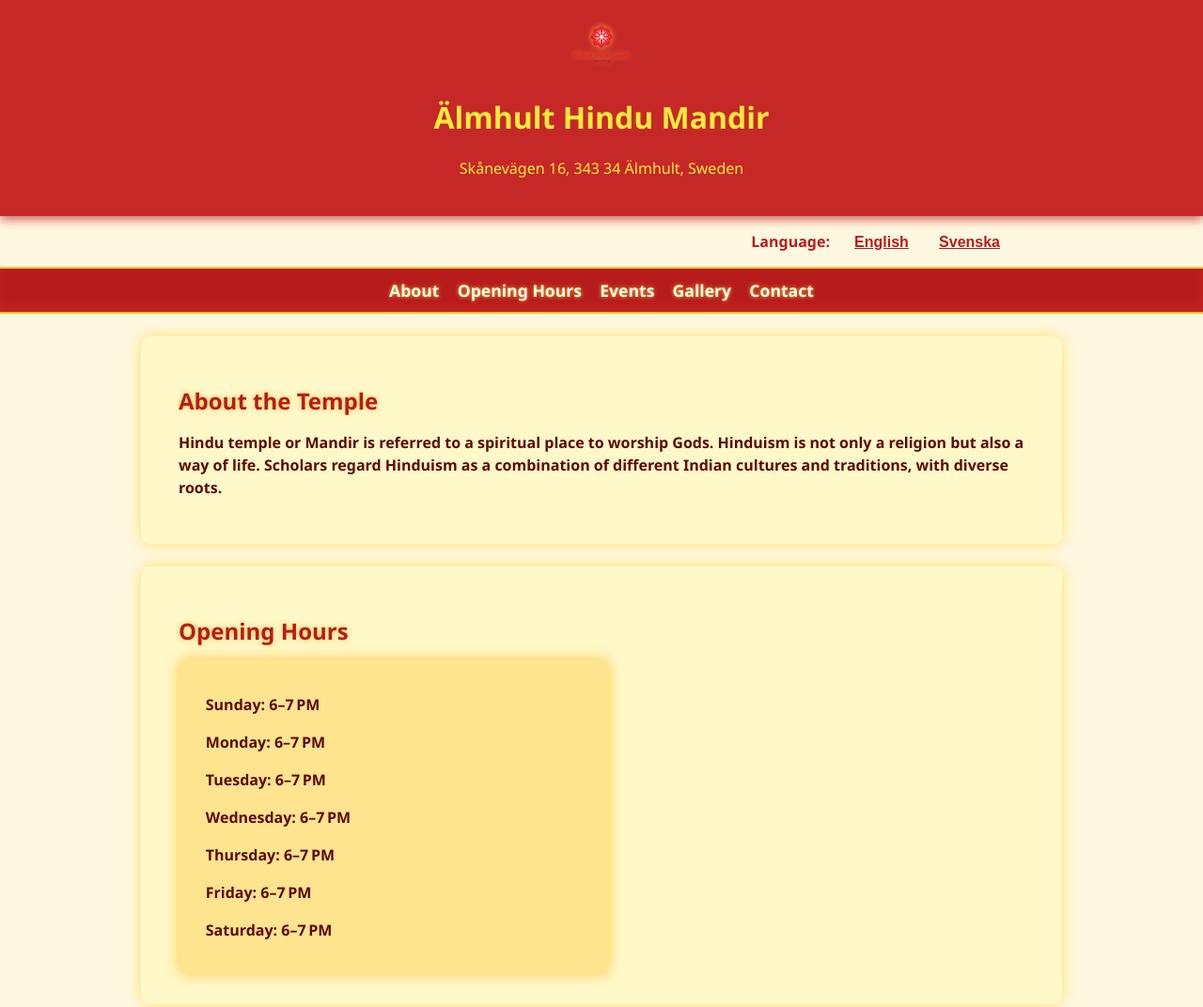
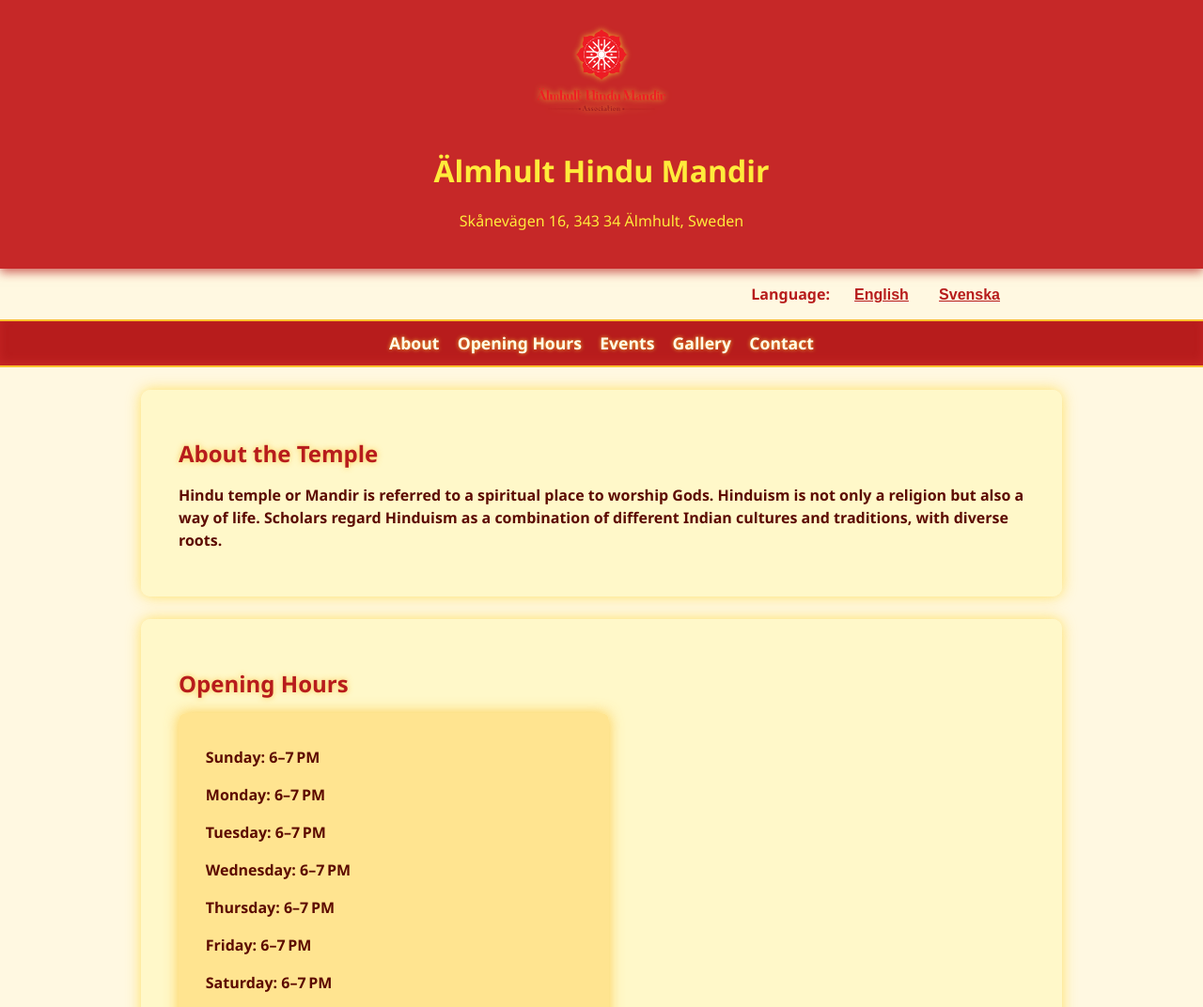
Before and after one commit to IMpasta218/AHMA, a plain HTML site: page index.html in a window 1280 px wide. Shown: the top 1072 px of the page at 94% size. Drawn offline with Linux system fonts and the light colour scheme.

Commit message:
Update index.html

```diff
--- a/index.html
+++ b/index.html
@@ -19,7 +19,7 @@
       box-shadow: 0 4px 10px #b71c1caa;
     }
     .logo {
-      width: 80px;
+      width: 180px;
       cursor: pointer;
       filter: drop-shadow(0 0 3px #fdd835cc);
       margin-bottom: 0.5em;
```
